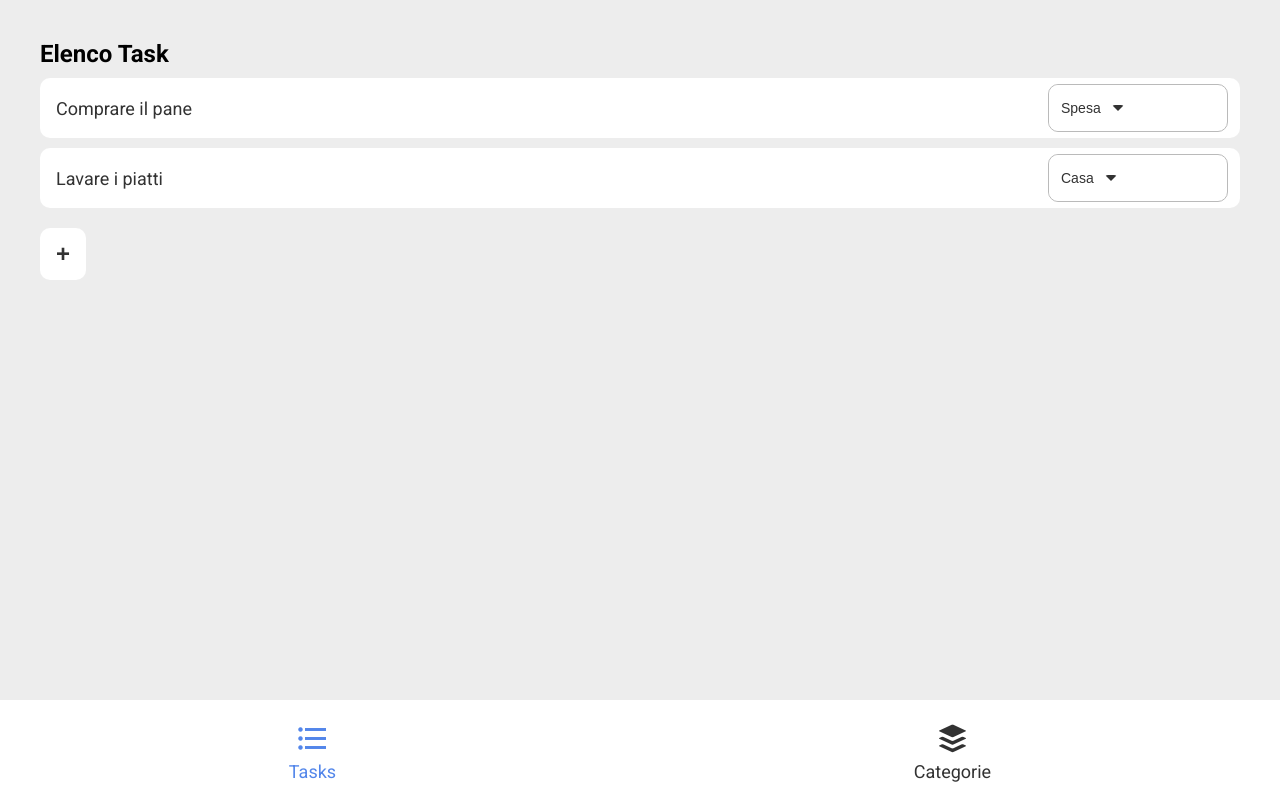
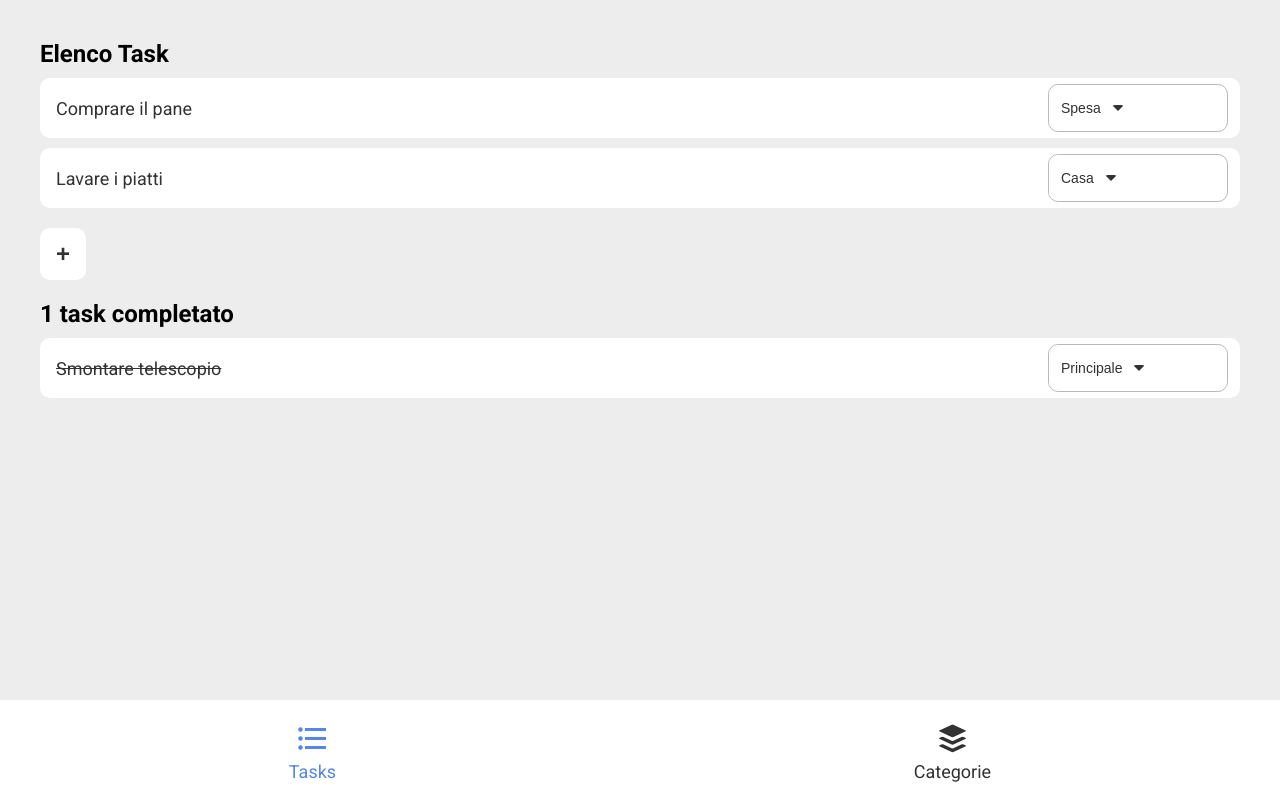
Before and after one commit to carmhack/hardest-todo-list, a Vue app: page /#/ in a window 1280 px wide. Built offline with nearby package versions, Linux system fonts and the light colour scheme.

Commit message:
show completed tasks, disable input and dropdown

```diff
--- a/src/components/TaskForm.vue
+++ b/src/components/TaskForm.vue
@@ -1,13 +1,22 @@
 <template>
   <div class="form" v-if="data">
-    <input class="form__input" type="text" placeholder="es. fare la spesa" :value="data.text" @input="onInput" />
+    <input
+      class="form__input"
+      :class="{'stroke': data.completed}"
+      type="text"
+      placeholder="es. fare la spesa"
+      :value="data.text"
+      @input="onInput"
+      :disabled="data.completed"
+    />
     <div class="form__dropdown">
       <div class="dropdown">
         <button
           class="dropdown__toggle"
           :class="{ 'active': dropdownOpen }"
           type="button"
-          aria-haspopup="true" @click="dropdownOpen = !dropdownOpen"
+          aria-haspopup="true"
+          @click="onDropdownToggle"
         >
           {{ (selectedOption && selectedOption.label) || 'Seleziona categoria' }}
         </button>
@@ -86,6 +95,12 @@ export default defineComponent({
     }
   },
   methods: {
+    onDropdownToggle () {
+      const completed = this.data.completed
+      if (!completed) {
+        this.dropdownOpen = !this.dropdownOpen
+      }
+    },
     onCategoryClick (category: Category) {
       this.$emit('changeCategory', { category: category.value, id: this.data.id })
       this.dropdownOpen = !this.dropdownOpen
@@ -103,6 +118,10 @@ export default defineComponent({
   position: relative;
   height: 60px;
   width: 100%;
+
+  .stroke {
+    text-decoration: line-through;
+  }
 
   &__input {
     position: absolute;
--- a/src/views/Tasks.vue
+++ b/src/views/Tasks.vue
@@ -1,14 +1,25 @@
 <template>
   <div class="container">
+    <div class="box">
       <h2 class="title">Elenco Task</h2>
       <task-form
-      v-for="task in tasks"
+        v-for="task in currentTasks"
         :key="task.id"
         :data="task"
         @changeCategory="onChangeCategory($event)"
         @changeText="onChangeText($event)"
       ></task-form>
       <button class="button add-new" @click="onAddNew">+</button>
+    </div>
+
+    <div class="box">
+      <h2 class="title">{{ completedTasksLabel }}</h2>
+      <task-form
+        v-for="task in completedTasks"
+        :key="task.id"
+        :data="task"
+    ></task-form>
+    </div>
   </div>
 </template>
 
@@ -25,6 +36,22 @@ interface TasksState {
 export default defineComponent({
   name: 'Tasks',
   components: { TaskForm },
+  computed: {
+    completedTasksLabel () : string {
+      const totalCompletedTasks = this.completedTasks.length
+      if (totalCompletedTasks <= 1) {
+        return totalCompletedTasks + ' task completato'
+      } else {
+        return totalCompletedTasks + ' task completati'
+      }
+    },
+    completedTasks (): Task[] {
+      return this.tasks.filter((task: Task) => task.completed)
+    },
+    currentTasks (): Task[] {
+      return this.tasks.filter((task: Task) => !task.completed)
+    }
+  },
   data (): TasksState {
     return {
       newTask: {
@@ -44,6 +71,12 @@ export default defineComponent({
           text: 'Lavare i piatti',
           completed: false,
           category: 'Casa'
+        },
+        {
+          id: 3,
+          text: 'Smontare telescopio',
+          completed: true,
+          category: 'Principale'
         }
       ]
     }
@@ -69,6 +102,9 @@ export default defineComponent({
 </script>
 
 <style lang="scss" scoped>
+.box:nth-child(2) {
+  margin-top: 20px;
+}
 button.button.add-new {
   margin-top: 10px;
   background-color: white;
```
Lines whose indentation alone changed are shown as unchanged.
